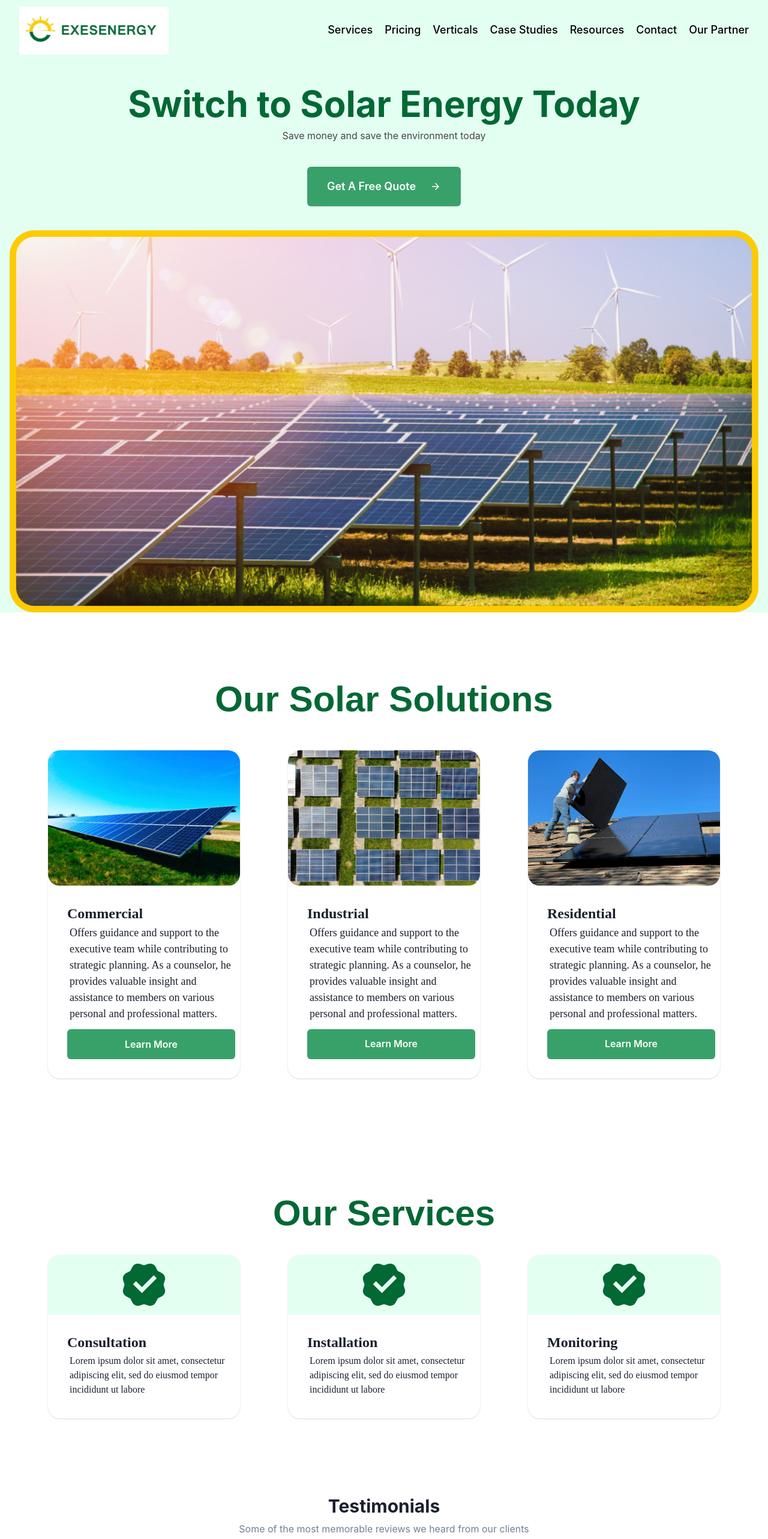
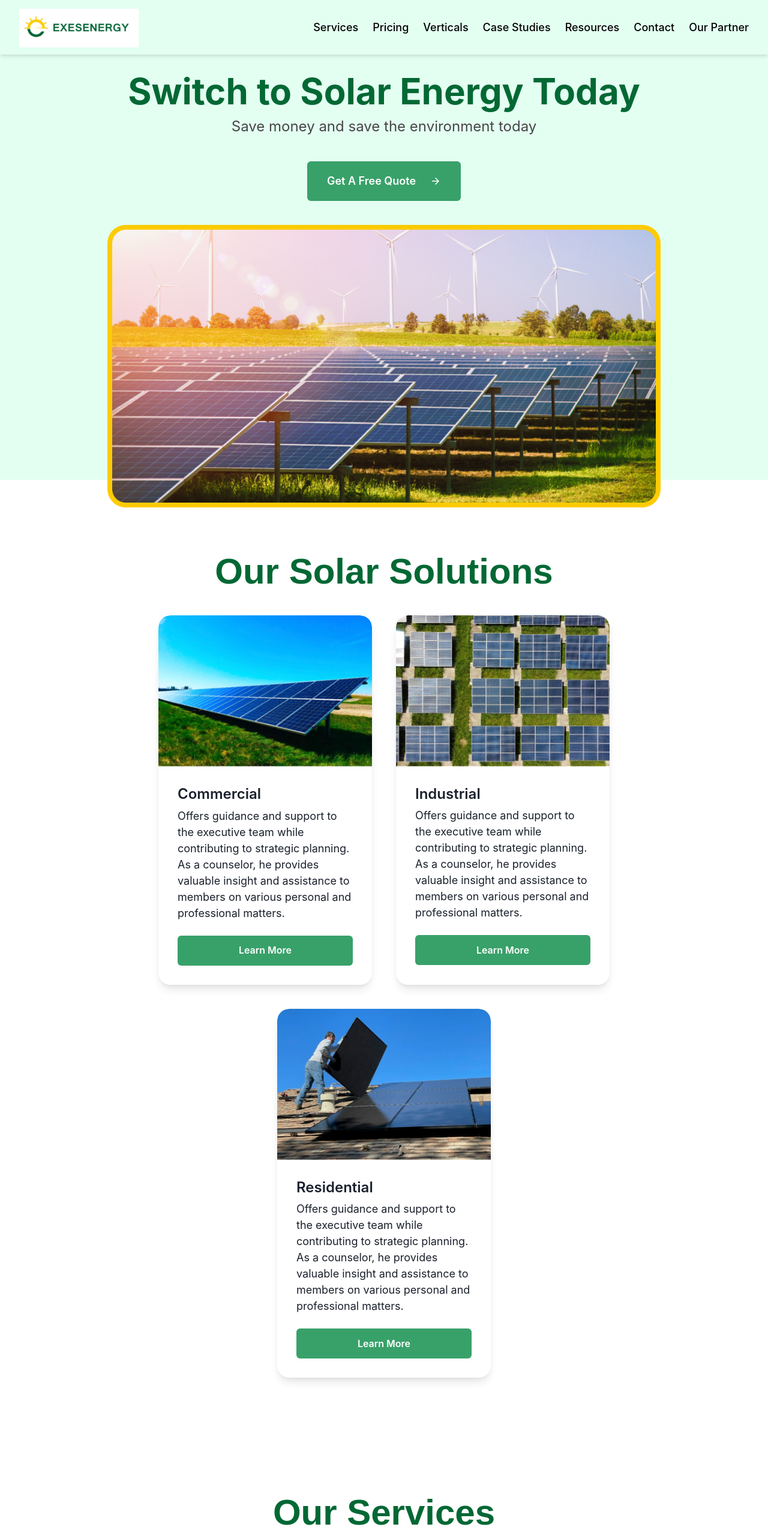
Before and after one commit to ExesEnergyInt/ExesEnergyW, a React (Vite) app: page / in a window 1280 px wide. Shown: the top 2566 px of the page at 60% size. Built offline with nearby package versions, Linux system fonts and the light colour scheme.

Commit message:
new change

```diff
--- a/src/Components/nav.jsx
+++ b/src/Components/nav.jsx
@@ -1,14 +1,10 @@
-import React from 'react';
+import React, { useState } from 'react';
 import { Box, Flex, Image, Text, IconButton } from '@chakra-ui/react';
-import { a } from 'framer-motion/client';
-import { useState } from 'react'
 import { HamburgerIcon, CloseIcon } from '@chakra-ui/icons';
 import { Link } from 'react-router-dom';
 
-
 function Nav() {
-
-  const [display, changeDisplay] = useState('none')
+  const [display, changeDisplay] = useState('none');
 
   return (
     <Flex
@@ -20,23 +16,26 @@ function Nav() {
       left={0}
       right={0}
       zIndex={1000}
-      py={2}
+      py={3}
       px={{ base: 4, sm: 6, lg: 8 }}
       backgroundColor="#E3FFF1"
+      boxShadow="md"
     >
-      <Link to="/Home">
+      {/* Logo */}
+      <Link to="/home">
         <Image
-          src='/Images/ag(7)1.png'
-          width={{ base: '150px', sm: '180px', lg: '250px' }}
+          src="/Images/ag(7)1.png"
+          width={{ base: '120px', sm: '150px', md: '180px', lg: '200px' }}
+          alt="Logo"
         />
       </Link>
 
+      {/* Desktop Navigation Links */}
       <Flex
-        gap={5}
-        color="Black"
-        fontSize={{ base: 'sm', sm: 'sm', lg: 'lg' }}
-        textAlign={{ base: 'center', sm: 'right' }}
-        display={{base:'none', sm:'none', lg: 'flex', xl: 'flex'}}
+        gap={6}
+        color="black"
+        fontSize={{ base: 'sm', md: 'md', lg: 'lg' }}
+        display={{ base: 'none', md: 'none', lg: 'flex' }}
       >
         <Link to="/services">Services</Link>
         <Link to="/pricing">Pricing</Link>
@@ -45,67 +44,57 @@ function Nav() {
         <Link to="/resources">Resources</Link>
         <Link to="/contact">Contact</Link>
         <Link to="/partner">Our Partner</Link>
-
       </Flex>
 
+      {/* Hamburger Icon for Mobile */}
       <IconButton
-        aria-label='Open Menu'
-        size='lg'
-        mr={2}
+        aria-label="Open Menu"
+        size="lg"
         icon={<HamburgerIcon />}
-        display={{ base: 'flex', sm: 'flex', lg: 'none', xl: 'none' }}
+        display={{ base: 'flex', lg: 'none' }}
         onClick={() => changeDisplay('flex')}
       />
 
+      {/* Mobile Menu */}
       <Flex
-        w='100vw'
-        bgColor='gray.50'
+        w="100vw"
+        h="100vh"
+        bgColor="white"
+        pos="fixed"
+        top="0"
+        left="0"
         zIndex={20}
-        h='100vh'
-        pos='fixed'
-        top='0'
-        left='0'
+        flexDir="column"
+        display={display}
         overflowY="auto"
-        flexDir='column'
-        display={display}
-
       >
-        <Flex justify='flex-end'>
-
-
+        {/* Close Button */}
+        <Flex justify="flex-end" p={4}>
           <IconButton
-            mt={2}
-            mr={2}
-            aria-label='Close Menu'
-            size='lg'
+            aria-label="Close Menu"
             icon={<CloseIcon />}
             onClick={() => changeDisplay('none')}
           />
-
         </Flex>
 
-
+        {/* Mobile Navigation Links */}
         <Flex
-        flexDir='column'
-        align='center'
-          gap={5}
-          m={10}
+          flexDir="column"
+          align="center"
+          gap={6}
+          mt={10}
+          fontSize="xl"
+          color="black"
         >
-
-
-       <Link to="/services">Services</Link>
-        <Link to="/pricing">Pricing</Link>
-        <Link to="/verticals">Verticals</Link>
-        <Link to="/case-studies">Case Studies</Link>
-        <Link to="/resources">Resources</Link>
-        <Link to="/contact">Contact</Link>
-        <Link to="/partner">Our Partner</Link>
-
+          <Link to="/services" onClick={() => changeDisplay('none')}>Services</Link>
+          <Link to="/pricing" onClick={() => changeDisplay('none')}>Pricing</Link>
+          <Link to="/verticals" onClick={() => changeDisplay('none')}>Verticals</Link>
+          <Link to="/case-studies" onClick={() => changeDisplay('none')}>Case Studies</Link>
+          <Link to="/resources" onClick={() => changeDisplay('none')}>Resources</Link>
+          <Link to="/contact" onClick={() => changeDisplay('none')}>Contact</Link>
+          <Link to="/partner" onClick={() => changeDisplay('none')}>Our Partner</Link>
+        </Flex>
       </Flex>
-
-      </Flex>
-
-
     </Flex>
   );
 }
--- a/src/Pages/Home/Hero.jsx
+++ b/src/Pages/Home/Hero.jsx
@@ -1,23 +1,23 @@
 import React from 'react';
 import { Box, Button, Flex, Image, Text } from '@chakra-ui/react';
-import { ArrowForwardIcon} from '@chakra-ui/icons'
-// import { FaFacebook } from 'react-icons/fa';
+import { ArrowForwardIcon } from '@chakra-ui/icons';
 
 function Hero() {
   return (
     <Flex
       backgroundColor="#E3FFF1"
       width="100vw"
-      Height="100vh"
+      height="100vh"
       alignItems="center"
       justifyContent="center"
       flexDirection="column"
       px={4}
     >
       <Box
-        mt={{ sm:'30%', md: '15%', xl: '8%', lg: '8%'}}
-        textAlign="center">
-
+        mt={{ base: '10%', sm: '20%', md: '15%', lg: '10%' }}
+        textAlign="center"
+        maxWidth="90vw"
+      >
         <Text
           as="h1"
           fontSize={{ base: '3xl', md: '5xl', lg: '6xl' }}
@@ -28,9 +28,10 @@ function Hero() {
         >
           Switch to Solar Energy Today
         </Text>
+
         <Text
           as="h2"
-          fontSize={{ xs: 'sm', base: 'md', md: 'lg', lg: '2xl' }}
+          fontSize={{ base: 'sm', md: 'lg', lg: '2xl' }}
           color="#464646"
         >
           Save money and save the environment today
@@ -38,22 +39,23 @@ function Hero() {
 
         <Button
           mt={10}
-          fontSize='lg'
+          fontSize="lg"
           gap={4}
           p={8}
-          rightIcon={<ArrowForwardIcon size='lg' />}
-          colorScheme='green' >
-
+          rightIcon={<ArrowForwardIcon size="lg" />}
+          colorScheme="green"
+        >
           Get A Free Quote
-
         </Button>
 
-
-        <Image
-          mt={10}
-          src='Images/forHero/Rectangle4204.png'
-        />
-
+        <Flex justifyContent="center" mt={10}>
+          <Image
+            src="Images/forHero/Rectangle4204.png"
+            alt="Solar Energy"
+            maxWidth={{ base: "80%", sm: "60%", md: "50%", lg: "80%" }}
+            objectFit="cover"
+          />
+        </Flex>
       </Box>
     </Flex>
   );
--- a/src/Pages/Home/Services.jsx
+++ b/src/Pages/Home/Services.jsx
@@ -4,14 +4,14 @@ import { ServData } from './ServData';
 
 function Services() {
   return (
-    <Flex p={{ base: 3, lg: 20 }} flexDir="column">
+    <Flex p={{ base: 4, md: 8, lg: 20 }} flexDir="column" alignItems="center">
       <Text
         as="h1"
-        fontSize='6xl'
-        fontFamily='sans-serif'
-        fontWeight='700'
-        color='#026834'
-        textAlign='center'
+        fontSize={{ base: '3xl', md: '5xl', lg: '6xl' }}
+        fontFamily="sans-serif"
+        fontWeight="700"
+        color="#026834"
+        textAlign="center"
         m={8}
       >
         Our Services
@@ -19,40 +19,43 @@ function Services() {
 
       <Flex
         mx="auto"
-        gap={20}
-        flexDir={{ base: "column", md: "column", lg: "row" }}
+        gap={{ base: 6, md: 10, lg: 20 }}
+        wrap="wrap"
+        justifyContent="center"
+        flexDir={{ base: "column", lg: "row" }}
       >
         {ServData.map((data, index) => {
           const { image, heading, text } = data;
           return (
-            <Flex key={index} flexDir={{ base: "column", md: "column", lg: "row" }}>
             <Card
+              key={index}
               direction="column"
-                mt={1}
-                borderRadius="20"
-                overflow="hidden" // Optional: to ensure rounded corners
-                // boxSizing='borderbox'
-                width={80}
+              mt={{ base: 4, lg: 1 }}
+              borderRadius="20px"
+              overflow="hidden"
+              width={{ base: "100%", sm: "80%", md: "300px", lg: "356px" }}
+              boxShadow="lg"
+              bgColor="#E3FFF1"
             >
-                <Flex justifyContent="center" alignItems="center" height="100%" bgColor='#E3FFF1'>
+              <Flex justifyContent="center" alignItems="center" bgColor="#E3FFF1">
                 <Image
                   src={image}
-                    alt="Commercial"
-                    p={2}
+                  alt={heading}
+                  p={4}
+                  maxH="200px"
+                  objectFit="cover"
                 />
               </Flex>
 
-                <Stack m={{ base: 1, lg: 3 }} w={["100%", "356px", "100%"]}>
+              <Stack m={{ base: 2, md: 4 }}>
                 <CardBody>
-                    <Heading fontSize="24px" fontFamily="clash" fontWeight={600}>
+                  <Heading fontSize={{ base: "lg", md: "xl", lg: "2xl" }} fontWeight={600}>
                     {heading}
                   </Heading>
 
                   <Text
-                      py="1"
-                      px='1'
-                      fontFamily="manrope"
-                      fontSize="16px"
+                    py={2}
+                    fontSize={{ base: "sm", md: "md", lg: "lg" }}
                     fontWeight={400}
                   >
                     {text}
@@ -60,7 +63,6 @@ function Services() {
                 </CardBody>
               </Stack>
             </Card>
-            </Flex>
           );
         })}
       </Flex>
--- a/src/Pages/Home/Solution.jsx
+++ b/src/Pages/Home/Solution.jsx
@@ -1,75 +1,73 @@
-import { Flex, Text, Card, CardBody, Stack, Image, Link, Icon, Heading, Button } from '@chakra-ui/react';
+import { Flex, Text, Card, CardBody, Stack, Image, Heading, Button } from '@chakra-ui/react';
 import React from 'react';
 import { SoluData } from './SolutionData';
 
-
 function Solution() {
   return (
-    <Flex p={{ base: 3, lg: 20 }}
+    <Flex
+      p={{ base: 4, md: 8, lg: 20 }}
       flexDir="column"
-      display={{lg: 'flex', md: 'flex', sm: 'none'}}
+      alignItems="center"
     >
       <Text
         as="h1"
-        fontSize='6xl'
-        fontFamily='sans-serif'
-        fontWeight='700'
-        color='#026834'
-        textAlign='center'
-        m={8}
+        fontSize={{ base: '3xl', md: '5xl', lg: '6xl' }}
+        fontFamily="sans-serif"
+        fontWeight="700"
+        color="#026834"
+        textAlign="center"
+        mt={10}
       >
         Our Solar Solutions
       </Text>
 
       <Flex
-        mx="auto"
-        gap={20}
-
+        wrap="wrap"
+        justifyContent="center"
+        gap={{ base: 6, md: 8, lg: 10 }}
+        mt={10}
       >
         {SoluData.map((data, index) => {
           const { image, heading, text } = data;
           return (
             <Card
-              src={image}
               key={index} // Added key prop
               direction="column"
-              mt={5}
-              borderRadius="20"
-
+              width={{ base: "90%", sm: "80%", md: "300px", lg: "356px" }}
+              borderRadius="20px"
+              boxShadow="lg"
+              overflow="hidden"
             >
               <Image
-                w='100%'
+                width="100%"
                 objectFit="cover"
-                borderRadius="20"
+                borderRadius="20px 20px 0 0"
                 src={image}
-                alt="Commercial"
+                alt={heading}
               />
 
-              <Stack m={{ base: 1, lg: 3 }} w={["100%", "356px", "100%"]}>
+              <Stack m={{ base: 2, md: 3 }}>
                 <CardBody>
-                  <Heading fontSize="24px" fontFamily="clash" fontWeight={600}>
+                  <Heading fontSize={{ base: "lg", md: "xl", lg: "2xl" }} fontWeight={600}>
                     {heading}
                   </Heading>
 
                   <Text
-                    py="1"
-                    px='1'
-                    fontFamily="manrope"
-                    fontSize="18px"
+                    py={2}
+                    fontSize={{ base: "sm", md: "md", lg: "lg" }}
                     fontWeight={400}
                   >
                     {text}
                   </Text>
 
                   <Button
-                    width='100%'
-                    mt='2'
-                    colorScheme='green'
-                    p='6'
+                    width="100%"
+                    mt={4}
+                    colorScheme="green"
+                    py={6}
                   >
                     Learn More
                   </Button>
-
                 </CardBody>
               </Stack>
             </Card>
```
Also changed, not shown: src/Components/footer.jsx (+109 -160 lines), src/Pages/Home/Testimonials.jsx (+22 -16 lines). Lines whose indentation alone changed are shown as unchanged.
